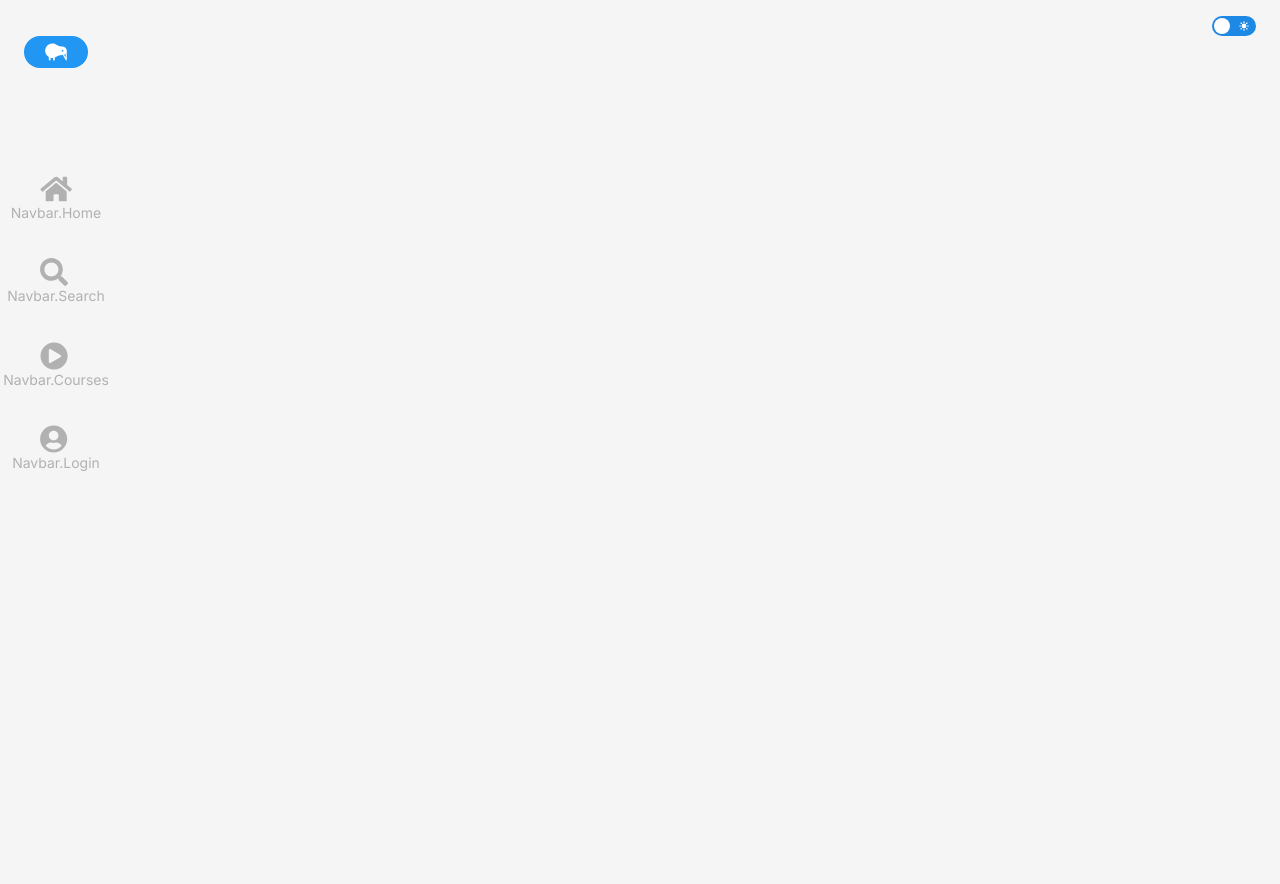
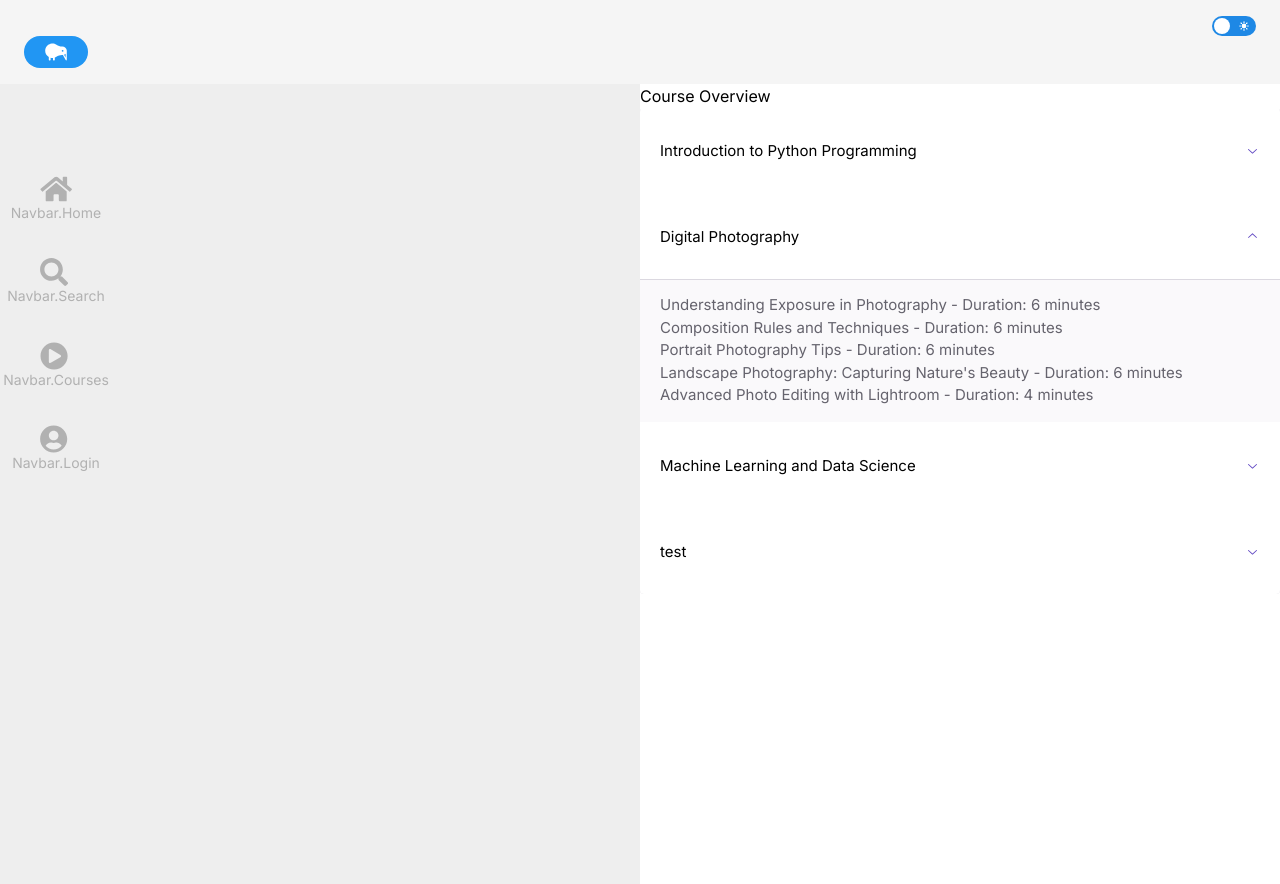
Before and after one commit to 202303-PRM-TR-FEW/Learning-app-team-5, a Next.js app: page /1/courses/preview in a window 1280 px wide. Before the commit the page ends 800 px from the top, so only its background shows below. Built offline with nearby package versions, Linux system fonts and the light colour scheme; no server answers; the database is empty.

Commit message:
adding preview page

```diff
--- a/app/[locale]/(main)/courses/[preview]/page.jsx
+++ /dev/null
@@ -1,8 +0,0 @@
-function preview ({ params }){
-
-  return (
-   <div></div>
-  );
-}
-
-export default preview;
--- /dev/null
+++ b/app/[locale]/(main)/courses/preview/page.jsx
@@ -0,0 +1,21 @@
+import CourseContent from "@/components/course-general-components/(countinue-components)/CourseContent";
+
+
+function preview({ params }) {
+  return (
+    <div className="flex">
+      <div className="w-1/2  bg-gray-200">
+
+
+
+      </div>
+      <div className="w-1/2 h-screen bg-white">
+
+
+        <CourseContent />
+      </div>
+    </div>
+  );
+}
+
+export default preview;
--- /dev/null
+++ b/components/course-general-components/(countinue-components)/CourseContent.css
@@ -0,0 +1,106 @@
+@import '@radix-ui/colors/black-alpha.css';
+@import '@radix-ui/colors/mauve.css';
+@import '@radix-ui/colors/violet.css';
+
+/* reset */
+button,
+h3 {
+  all: unset;
+}
+
+.AccordionRoot {
+
+  border-radius: 6px;
+  width: 150px;
+  background-color: var(--mauve-6);
+  box-shadow: 0 2px 10px var(--black-a4);
+}
+
+.AccordionItem {
+  overflow: hidden;
+  margin-top: 1px;
+}
+
+.AccordionItem:first-child {
+  margin-top: 0;
+  border-top-left-radius: 4px;
+  border-top-right-radius: 4px;
+}
+
+.AccordionItem:last-child {
+  border-bottom-left-radius: 4px;
+  border-bottom-right-radius: 4px;
+}
+
+.AccordionItem:focus-within {
+  position: relative;
+  z-index: 1;
+  box-shadow: 0 0 0 2px var(--mauve-12);
+}
+
+.AccordionHeader {
+  display: flex;
+}
+
+.AccordionTrigger {
+  font-family: inherit;
+  background-color: transparent;
+  padding: 0 20px;
+  height: 85px;
+  flex: 1;
+  display: flex;
+  align-items: center;
+  justify-content: space-between;
+  font-size: 15px;
+  line-height: 1;
+  color: black;
+  box-shadow: 0 1px 0 var(--mauve-6);
+  background-color: white;
+}
+
+.AccordionTrigger:hover {
+  background-color: var(--mauve-2);
+}
+
+.AccordionContent {
+  overflow: hidden;
+  font-size: 15px;
+  color: var(--mauve-11);
+  background-color: var(--mauve-2);
+}
+.AccordionContent[data-state='open'] {
+  animation: slideDown 300ms cubic-bezier(0.87, 0, 0.13, 1);
+}
+.AccordionContent[data-state='closed'] {
+  animation: slideUp 300ms cubic-bezier(0.87, 0, 0.13, 1);
+}
+
+.AccordionContentText {
+  padding: 15px 20px;
+}
+
+.AccordionChevron {
+  color: var(--violet-10);
+  transition: transform 300ms cubic-bezier(0.87, 0, 0.13, 1);
+}
+.AccordionTrigger[data-state='open'] > .AccordionChevron {
+  transform: rotate(180deg);
+}
+
+@keyframes slideDown {
+  from {
+    height: 0;
+  }
+  to {
+    height: var(--radix-accordion-content-height);
+  }
+}
+
+@keyframes slideUp {
+  from {
+    height: var(--radix-accordion-content-height);
+  }
+  to {
+    height: 0;
+  }
+}
--- /dev/null
+++ b/components/course-general-components/(countinue-components)/CourseContent.jsx
@@ -0,0 +1,101 @@
+"use client"
+import React from 'react';
+import * as Accordion from '@radix-ui/react-accordion';
+import classNames from 'classnames';
+import { ChevronDownIcon } from '@radix-ui/react-icons';
+import './CourseContent.css';
+
+function getRandomVideoDuration() {
+    // Get a random duration between 3 and 6 minutes
+    return Math.floor(Math.random() * (6 - 3 + 1)) + 3;
+  }
+
+  const randomCourses = [
+    {
+      title: "Introduction to Python Programming",
+      videos: [
+        { name: "Variables and Data Types", duration: getRandomVideoDuration() },
+        { name: "Conditional Statements in Python", duration: getRandomVideoDuration() },
+        { name: "Loops and Iteration in Python", duration: getRandomVideoDuration() },
+        { name: "Functions and Modules in Python", duration: getRandomVideoDuration() },
+        { name: "Working with Lists and Dictionaries", duration: getRandomVideoDuration() }
+      ]
+    },
+    {
+      title: "Digital Photography",
+      videos: [
+        { name: "Understanding Exposure in Photography", duration: getRandomVideoDuration() },
+        { name: "Composition Rules and Techniques", duration: getRandomVideoDuration() },
+        { name: "Portrait Photography Tips", duration: getRandomVideoDuration() },
+        { name: "Landscape Photography: Capturing Nature's Beauty", duration: getRandomVideoDuration() },
+        { name: "Advanced Photo Editing with Lightroom", duration: getRandomVideoDuration() }
+      ]
+    },
+    {
+      title: "Machine Learning and Data Science",
+      videos: [
+        { name: "Introduction to Machine Learning Concepts", duration: getRandomVideoDuration() },
+        { name: "Supervised Learning Techniques", duration: getRandomVideoDuration() },
+        { name: "Unsupervised Learning and Clustering", duration: getRandomVideoDuration() },
+        { name: "Deep Learning and Neural Networks", duration: getRandomVideoDuration() },
+        { name: "Data Visualization and Interpretation", duration: getRandomVideoDuration() }
+      ]
+    },
+
+];
+
+
+const AccordionTrigger = React.forwardRef(({ children, className, ...props }, forwardedRef) => (
+  <Accordion.Header className="AccordionHeader">
+    <Accordion.Trigger
+      className={classNames('AccordionTrigger', className)}
+      {...props}
+      ref={forwardedRef}
+    >
+      {children}
+      <ChevronDownIcon className="AccordionChevron" aria-hidden />
+    </Accordion.Trigger>
+  </Accordion.Header>
+));
+
+const AccordionContent = React.forwardRef(({ children, className, ...props }, forwardedRef) => (
+  <Accordion.Content
+    className={classNames('AccordionContent', className)}
+    {...props}
+    ref={forwardedRef}
+  >
+    <div className="AccordionContentText">{children}</div>
+  </Accordion.Content>
+));
+
+
+const CourseContent = () => (
+    <>
+      <h1>Course Overview</h1>
+      <Accordion.Root className="AccordionRoo" type="single" defaultValue="item-1" collapsible>
+        {randomCourses.map((course, index) => (
+          <Accordion.Item key={index} className="AccordionItem" value={`item-${index}`}>
+            <AccordionTrigger className="">{course.title}</AccordionTrigger>
+            <AccordionContent>
+              {course.videos.map((video, videoIndex) => (
+                <div key={videoIndex}>
+                  {video.name} - Duration: {video.duration} minutes
+                </div>
+              ))}
+            </AccordionContent>
+          </Accordion.Item>
+        ))}
+        <Accordion.Item className="AccordionItem" value="item-3">
+          <AccordionTrigger>test</AccordionTrigger>
+          <Accordion.Content className="AccordionContent">
+            <div className="AccordionContentText">
+              test content
+            </div>
+          </Accordion.Content>
+        </Accordion.Item>
+      </Accordion.Root>
+    </>
+  );
+
+
+export default CourseContent;
--- a/components/course-general-components/CourseOverview.jsx
+++ b/components/course-general-components/CourseOverview.jsx
@@ -152,7 +152,7 @@ function CourseOverview({ selectedCourse }) {
         >
           <RatingStars />
         </DropUpMenu>
-        <Link href={`/courses/${courses.title}`}>
+        <Link href={`/courses/`}>
           <CourseButton
             buttonName={
               selectedCourse.isRegistered ? t("Button-3") : t("Button-4")
--- a/package.json
+++ b/package.json
@@ -16,6 +16,10 @@
     "@mui/icons-material": "^5.14.1",
     "@mui/material": "^5.14.3",
     "@popperjs/core": "^2.11.8",
+    "@radix-ui/colors": "^1.0.1",
+    "@radix-ui/react-accordion": "^1.1.2",
+    "@radix-ui/react-icons": "^1.3.0",
+    "@radix-ui/react-popover": "1.0.6",
     "autoprefixer": "10.4.14",
     "encoding": "^0.1.13",
     "eslint": "8.43.0",
```
Also changed, not shown: 1 other file (tests, documents, lock files or other folders).
